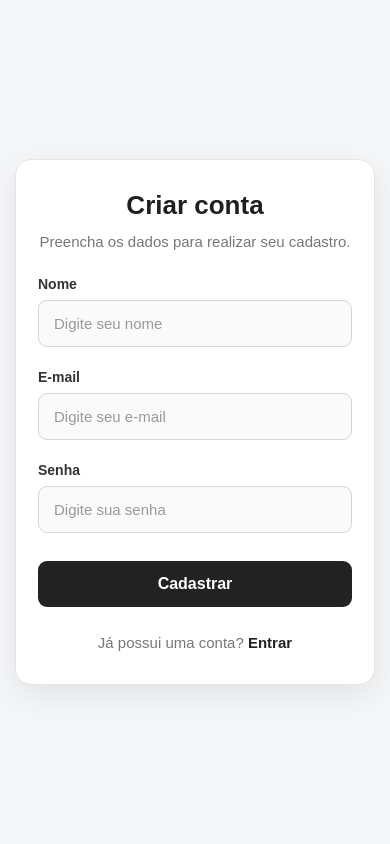
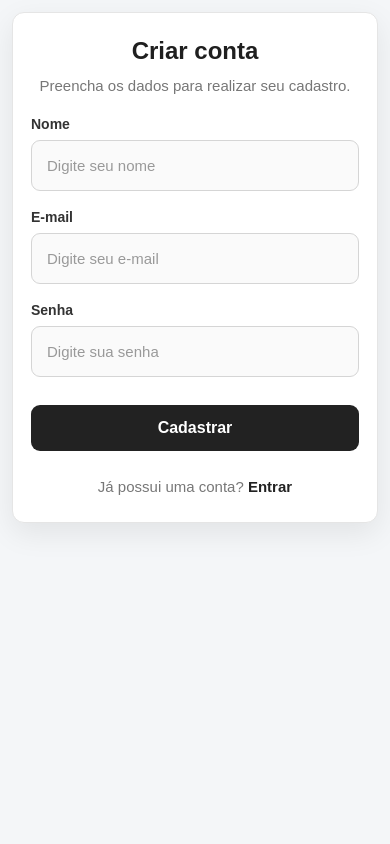
Before and after one commit to souzasopinha-alt/Sistema-Intercurso, a PHP site: page /cadrasto.html in a window 390 px wide. Run offline with PHP 8.4, Linux system fonts and the light colour scheme.

Commit message:
Atualiza estilo responsivo

```diff
--- a/front-end/style.css
+++ b/front-end/style.css
@@ -8,16 +8,22 @@
     box-sizing: border-box;
 }
 
+html {
+    scroll-behavior: smooth;
+}
+
 body {
     font-family: Arial, Helvetica, sans-serif;
     background: #f4f6f8;
     min-height: 100vh;
+    padding: 20px;
 
     display: flex;
     align-items: center;
     justify-content: center;
 
     color: #222;
+    overflow-x: hidden;
 }
 
 
@@ -26,9 +32,8 @@ body {
 ========================================= */
 
 .container {
-    width: 100%;
-    max-width: 460px;
-    padding: 20px;
+    width: min(100%, 460px);
+    padding: 0;
 }
 
 
@@ -40,7 +45,8 @@ body {
 .cadastro {
     background: #ffffff;
 
-    padding: 40px;
+    width: 100%;
+    padding: clamp(24px, 5vw, 40px);
 
     border-radius: 16px;
 
@@ -58,7 +64,7 @@ body {
 h1 {
     text-align: center;
 
-    font-size: 30px;
+    font-size: clamp(24px, 6vw, 30px);
 
     margin-bottom: 10px;
 
@@ -119,6 +125,7 @@ input {
     background: #fafafa;
 
     font-size: 15px;
+    line-height: 1.4;
 
     color: #222;
 
@@ -242,18 +249,55 @@ button:active {
    RESPONSIVIDADE
 ========================================= */
 
-@media (max-width: 500px) {
-
-    .container {
+@media (max-width: 768px) {
+    body {
         padding: 15px;
     }
 
     .login,
     .cadastro {
-        padding: 30px 22px;
+        padding: 28px 22px;
+    }
+}
+
+@media (max-width: 480px) {
+    body {
+        padding: 12px;
+        align-items: flex-start;
     }
 
-    h1 {
-        font-size: 26px;
+    .container {
+        width: 100%;
+    }
+
+    .login,
+    .cadastro {
+        padding: 24px 18px;
+        border-radius: 12px;
+    }
+
+    .campo {
+        margin-top: 18px;
+    }
+
+    .link {
+        font-size: 14px;
+        line-height: 1.6;
     }
 }
+
+@media (max-width: 360px) {
+    .login,
+    .cadastro {
+        padding: 20px 14px;
+    }
+
+    input,
+    button {
+        font-size: 14px;
+    }
+
+    .link {
+        text-align: center;
+    }
+}
```
